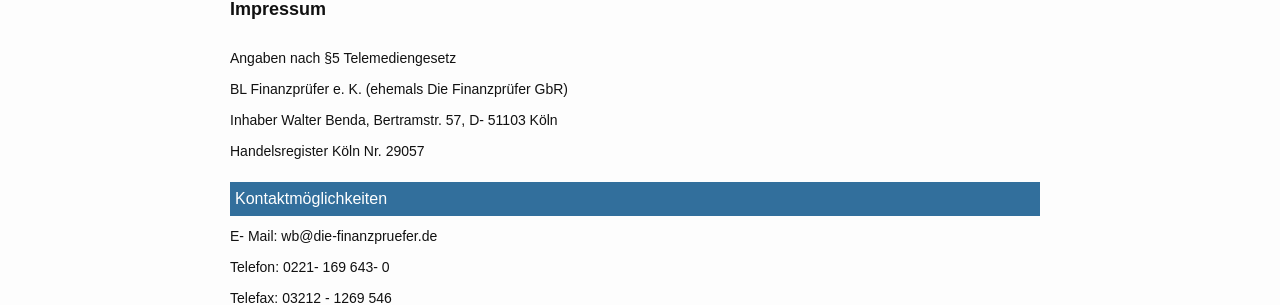
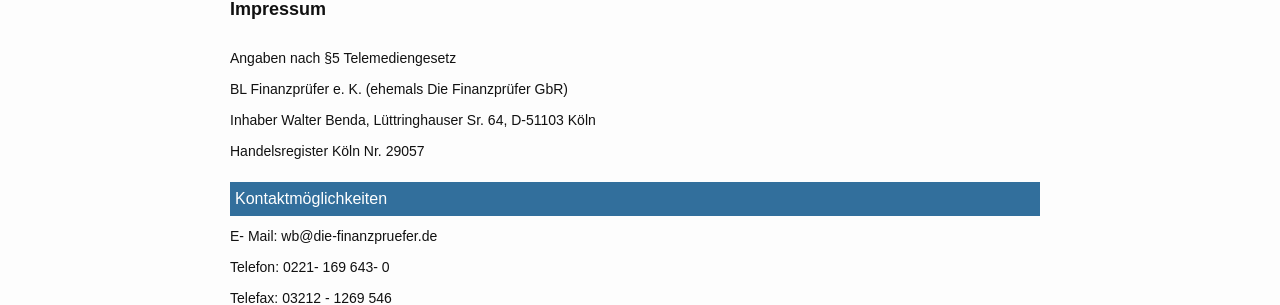
Before and after one commit to Die-Finanzpruefer/die-finanzpruefer.github.io, a Jekyll site: the page built from impressum.md, in a window 1280 px wide. Shown: the part 129-434 px from the top of the page. Built offline with Jekyll 4.4.1, drawn with Linux system fonts in a browser that asks for light colours; some web fonts are replaced.

Commit message:
Updated Street

```diff
--- a/impressum.md
+++ b/impressum.md
@@ -11,7 +11,7 @@ Angaben nach §5 Telemediengesetz
 
 BL Finanzprüfer e. K. (ehemals Die Finanzprüfer GbR)
 
-Inhaber Walter Benda, Bertramstr. 57, D- 51103 Köln
+Inhaber Walter Benda, Lüttringhauser Sr. 64, D-51103 Köln
 
 Handelsregister Köln Nr. 29057
 
```
